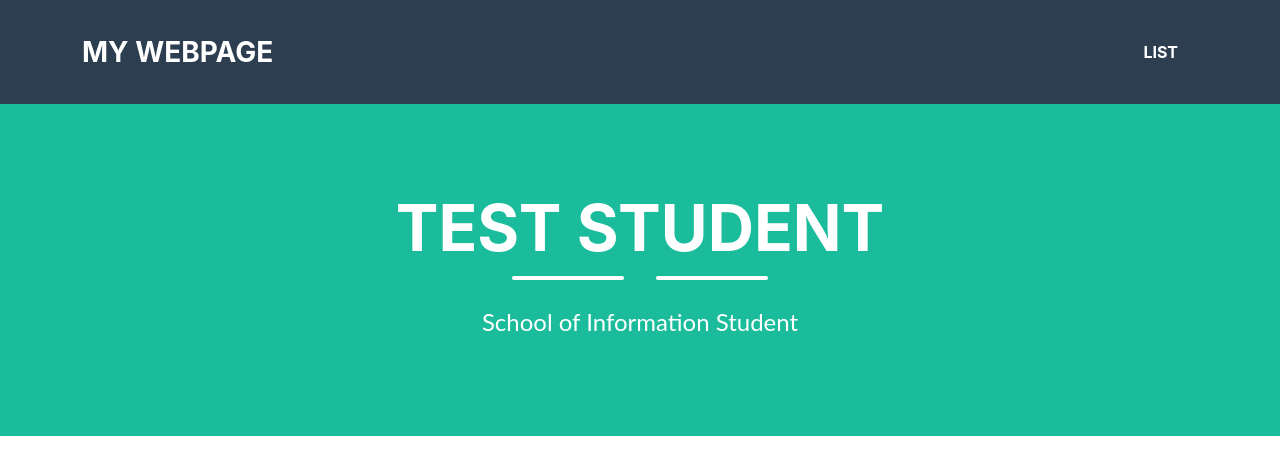
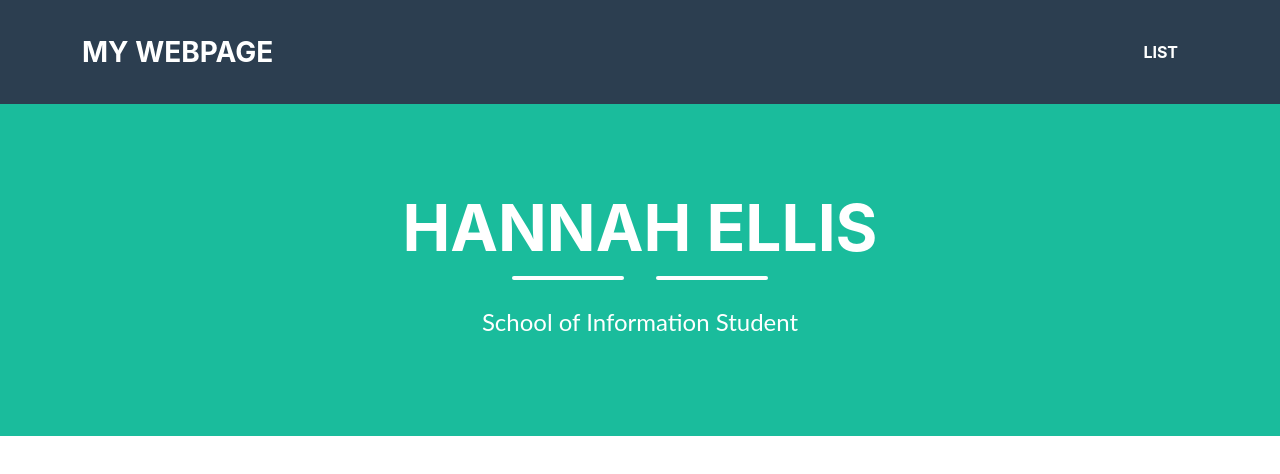
Before and after one commit to hannahellisberkeley/hannahellisberkeley.github.io, a plain HTML site: page WebsiteAssignmentFiles 2/index.html in a window 1280 px wide. Drawn offline with Linux system fonts and the light colour scheme.

Commit message:
test name

```diff
--- a/WebsiteAssignmentFiles 2/index.html
+++ b/WebsiteAssignmentFiles 2/index.html
@@ -23,7 +23,7 @@
             <div class="container d-flex align-items-center flex-column">
 
                 <!-- This code is for the student name-->
-                <h1 class="masthead-heading text-uppercase mb-0">Test Student</h1>
+                <h1 class="masthead-heading text-uppercase mb-0">Hannah Ellis</h1>
                 <!--This code creates the two lines separating the student name from the subtitle-->
                 <div class="divider-custom divider-light">
                     <div class="divider-custom-line"></div>
```
